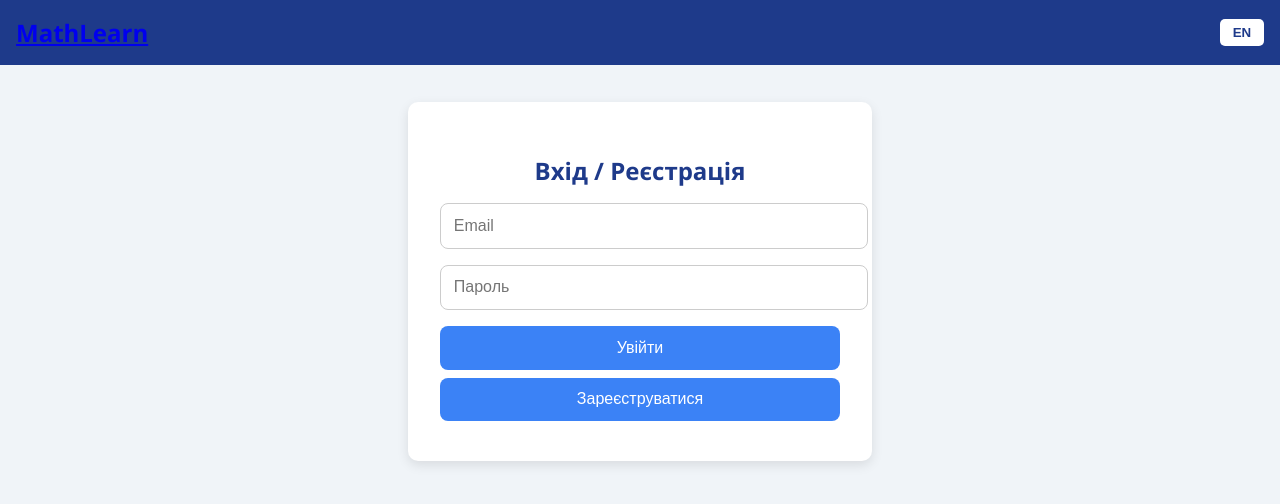
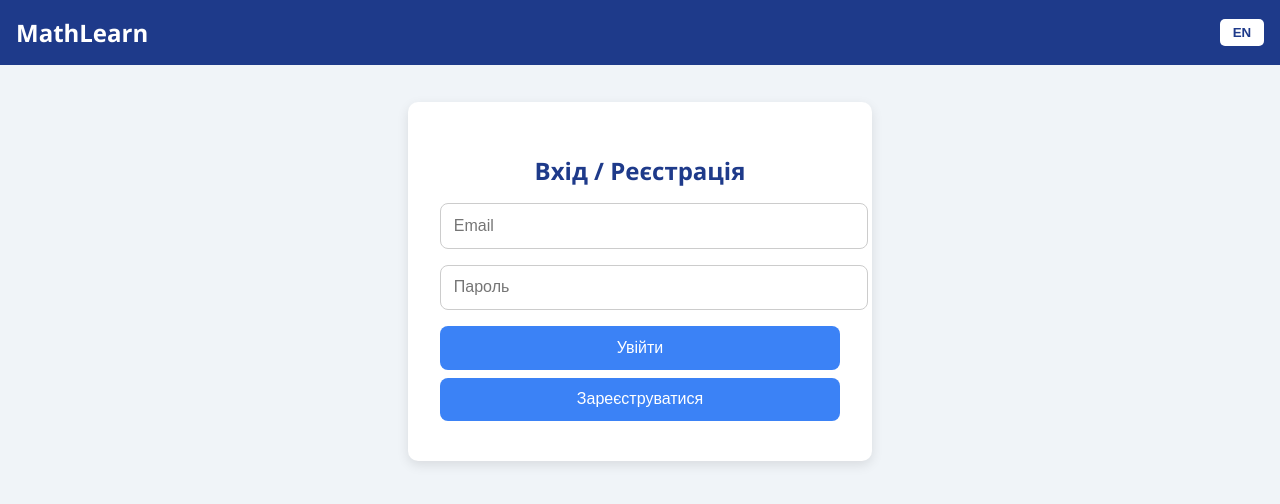
Before and after one commit to olyazhariuk/onlinemathplatform, a plain HTML site: page login.html in a window 1280 px wide. Drawn offline with Linux system fonts and the light colour scheme.

Commit message:
Update login.html

```diff
--- a/login.html
+++ b/login.html
@@ -26,10 +26,17 @@
       z-index: 1000;
     }
 
+    /* Додано стиль для посилання на головну сторінку */
     .logo {
       font-size: 1.5rem;
       font-weight: bold;
       cursor: pointer;
+      text-decoration: none;
+      color: white; /* Колір тексту білий */
+    }
+
+    .logo:hover {
+      color: #3b82f6; /* Колір при наведенні, як у інших кнопок */
     }
 
     .lang-toggle {
```
